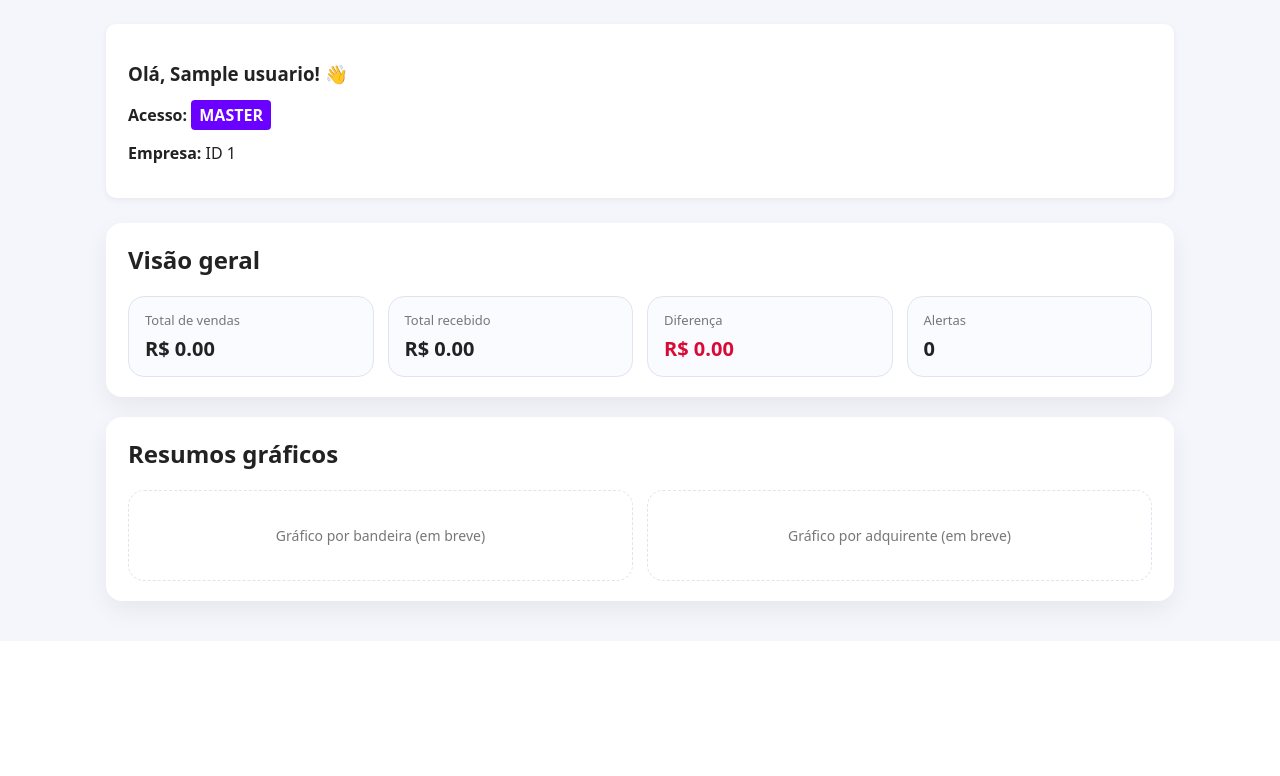
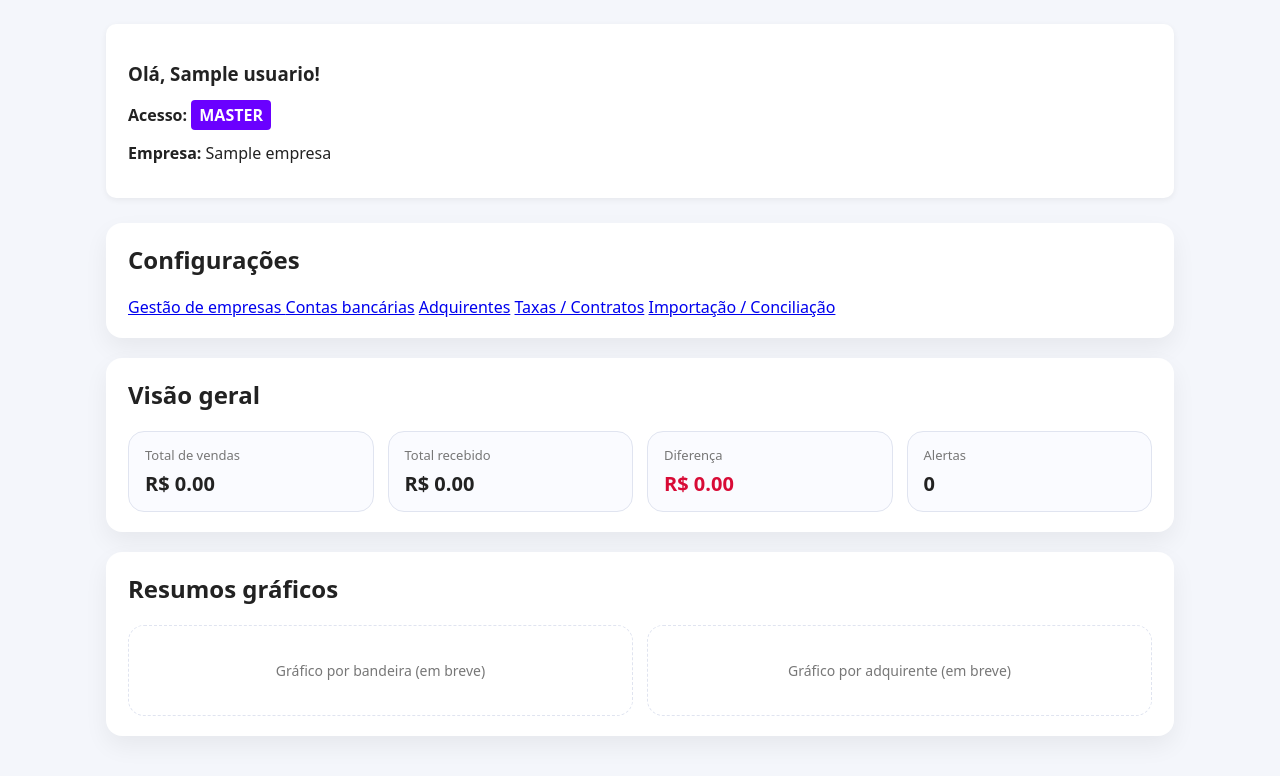
Before and after one commit to WilsonNous/NousCard, a Flask app: page / in a window 1280 px wide. Shown: the part 272-1048 px from the top of the page. Before the commit the page ends 896 px from the top, so only its background shows below. Run offline with Flask 3, Linux system fonts and the light colour scheme; the visitor is signed in with stand-in values (Sample User, id 1); tables that the repository leaves empty hold one stand-in row (values such as "Sample post").

Commit message:
Update dashboard.html

```diff
--- a/templates/dashboard.html
+++ b/templates/dashboard.html
@@ -5,27 +5,46 @@
 <!-- IDENTIDADE DO USUÁRIO -->
 <!-- ===================================================== -->
 <section class="nc-section user-info-card">
-    <h3>Olá, {{ usuario.nome }}! 👋</h3>
+    <h3>Olá, {{ usuario.nome }}!</h3>
 
     <p>
         <strong>Acesso:</strong>
-        {% if usuario.master %}
+        {% if usuario.is_master %}
             <span class="tag-master">MASTER</span>
-        {% elif usuario.admin %}
+        {% elif usuario.is_admin %}
             <span class="tag-admin">ADMIN</span>
         {% else %}
             <span class="tag-user">Usuário</span>
         {% endif %}
     </p>
 
-    <p>
-        <strong>Empresa:</strong>
+    {% if usuario.empresa %}
+        <p><strong>Empresa:</strong> {{ usuario.empresa.nome }}</p>
+    {% else %}
+        <p><strong>Empresa:</strong> — (usuário MASTER sem vínculo)</p>
+    {% endif %}
+</section>
+
+<!-- ===================================================== -->
+<!-- CONFIGURAÇÕES / ACESSOS -->
+<!-- ===================================================== -->
+<section class="nc-section">
+    <h2>Configurações</h2>
+
+    <div class="nc-config-grid">
+        {% if usuario.is_master %}
+            <a href="{{ url_for('empresas.listar_empresas') }}" class="nc-config-card">
+                Gestão de empresas
+            </a>
+        {% endif %}
+
         {% if usuario.empresa_id %}
-            ID {{ usuario.empresa_id }}
-        {% else %}
-            — (usuário MASTER sem vínculo)
+            <a href="#" class="nc-config-card">Contas bancárias</a>
+            <a href="#" class="nc-config-card">Adquirentes</a>
+            <a href="#" class="nc-config-card">Taxas / Contratos</a>
+            <a href="#" class="nc-config-card">Importação / Conciliação</a>
         {% endif %}
-    </p>
+    </div>
 </section>
 
 <!-- ===================================================== -->
@@ -38,17 +57,14 @@
             <span class="nc-kpi-label">Total de vendas</span>
             <span class="nc-kpi-value">R$ {{ "%.2f"|format(kpis.total_vendas) }}</span>
         </div>
-
         <div class="nc-kpi-card">
             <span class="nc-kpi-label">Total recebido</span>
             <span class="nc-kpi-value">R$ {{ "%.2f"|format(kpis.total_recebido) }}</span>
         </div>
-
         <div class="nc-kpi-card">
             <span class="nc-kpi-label">Diferença</span>
             <span class="nc-kpi-value highlight">R$ {{ "%.2f"|format(kpis.diferenca) }}</span>
         </div>
-
         <div class="nc-kpi-card">
             <span class="nc-kpi-label">Alertas</span>
             <span class="nc-kpi-value">{{ kpis.alertas }}</span>
```
